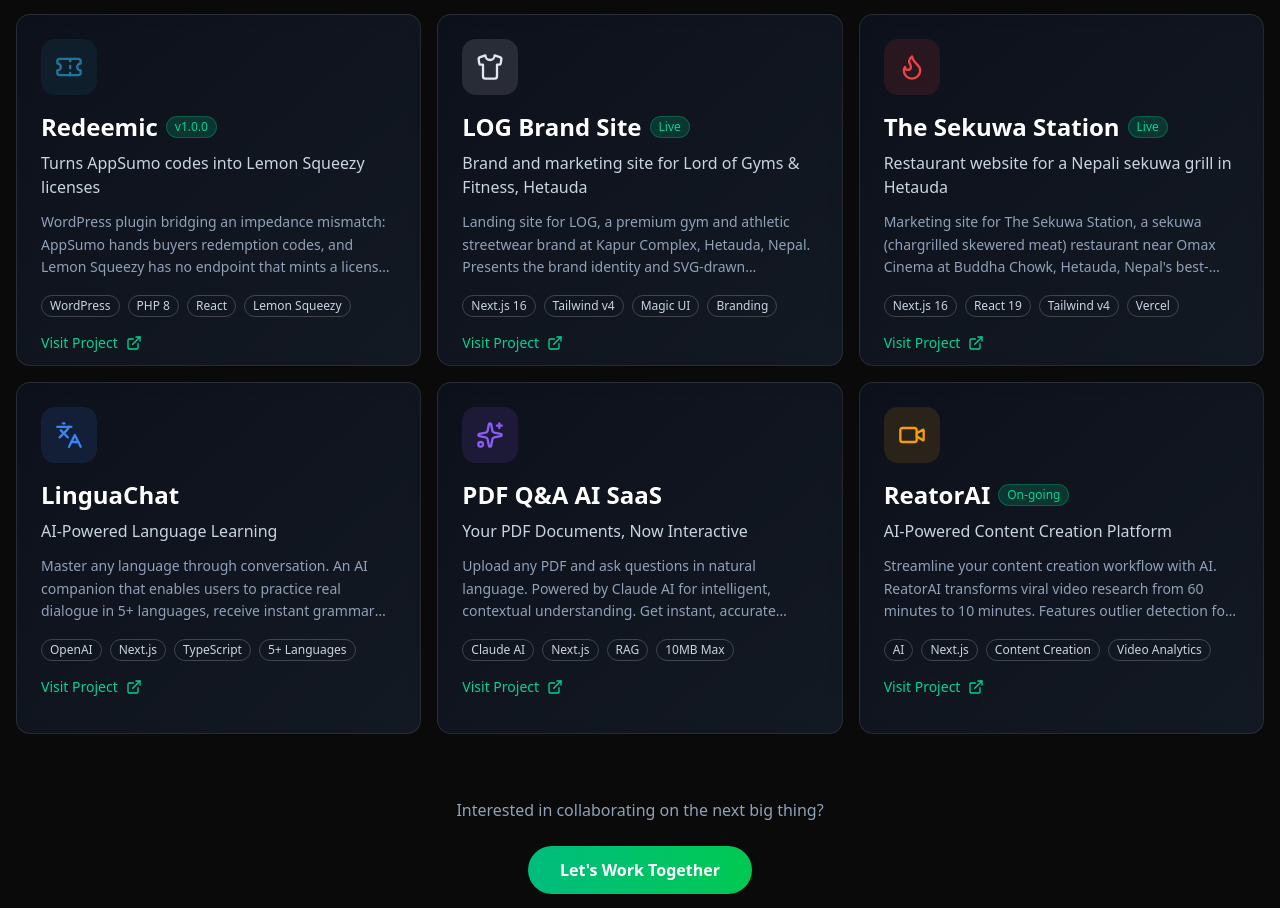
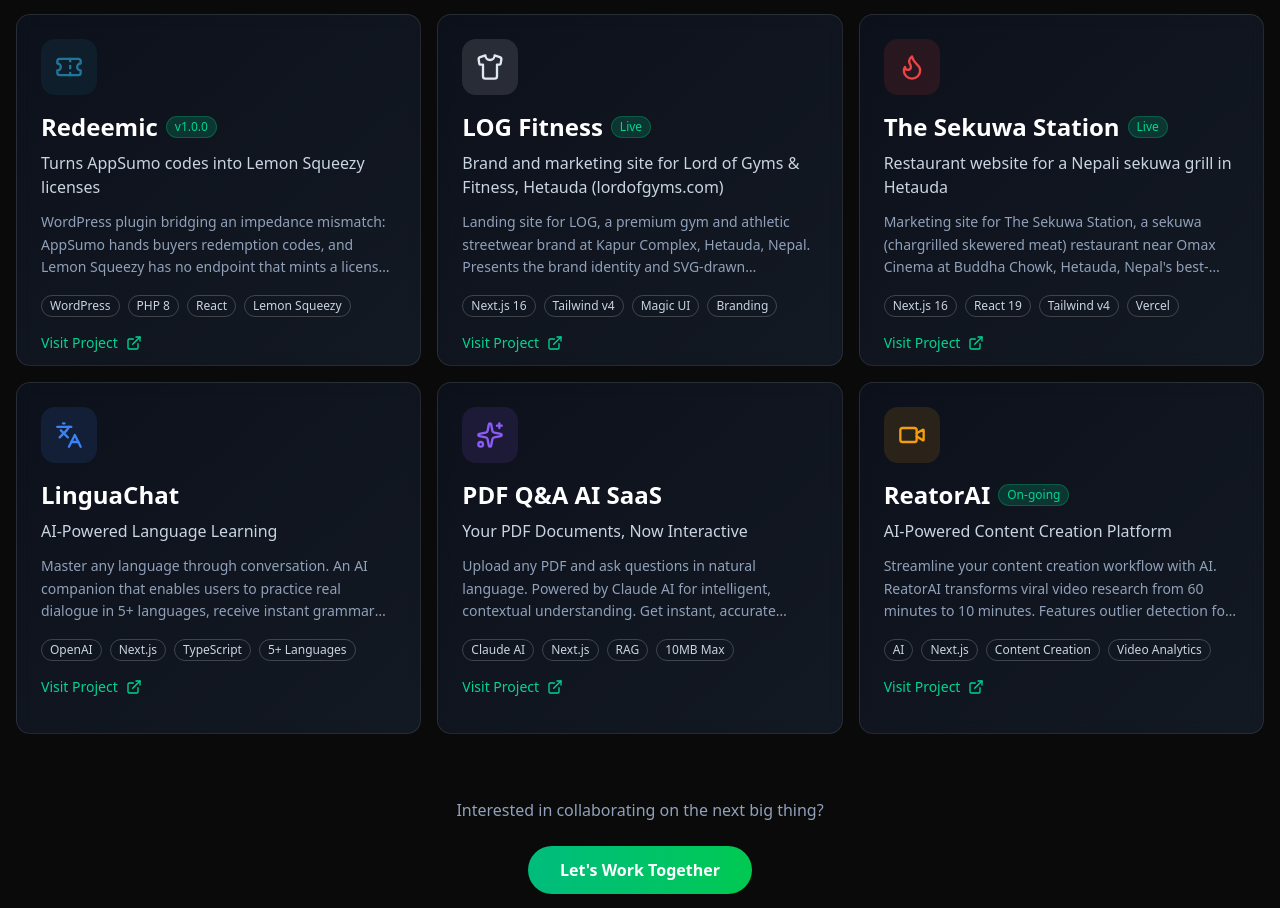
Before and after one commit to D-Raj-Grg/ai-portfolio, a Next.js app: page / in a window 1280 px wide. Shown: the part 7676-8584 px from the top of the page. Built offline with nearby package versions, Linux system fonts and the light colour scheme.

Commit message:
chore: retitle LOG card to LOG Fitness
Co-Authored-By: Claude Fable 5.1 <noreply@anthropic.com>
Claude-Session: https://claude.ai/code/session_012vgXuHMmeP3syecgxb6792

```diff
--- a/src/components/projects-section.tsx
+++ b/src/components/projects-section.tsx
@@ -228,8 +228,8 @@ const projects: Project[] = [
     badge: "v1.0.0",
   },
   {
-    title: "LOG Brand Site",
-    description: "Brand and marketing site for Lord of Gyms & Fitness, Hetauda",
+    title: "LOG Fitness",
+    description: "Brand and marketing site for Lord of Gyms & Fitness, Hetauda (lordofgyms.com)",
     longDescription:
       "Landing site for LOG, a premium gym and athletic streetwear brand at Kapur Complex, Hetauda, Nepal. Presents the brand identity and SVG-drawn monogram, the merchandise range, class offerings (strength, cardio, Zumba, dance) and supplements, and hosts the downloadable brand book and pitch deck. Built on a strict two-colour palette (Tar Road and Elegant Grey) with Next.js 16, Tailwind CSS v4, shadcn/ui and Magic UI animations. Tagline: Train hard. Wear it louder.",
     icon: Shirt,
```
Also changed, not shown: 1 other file (tests, documents, lock files or other folders).
